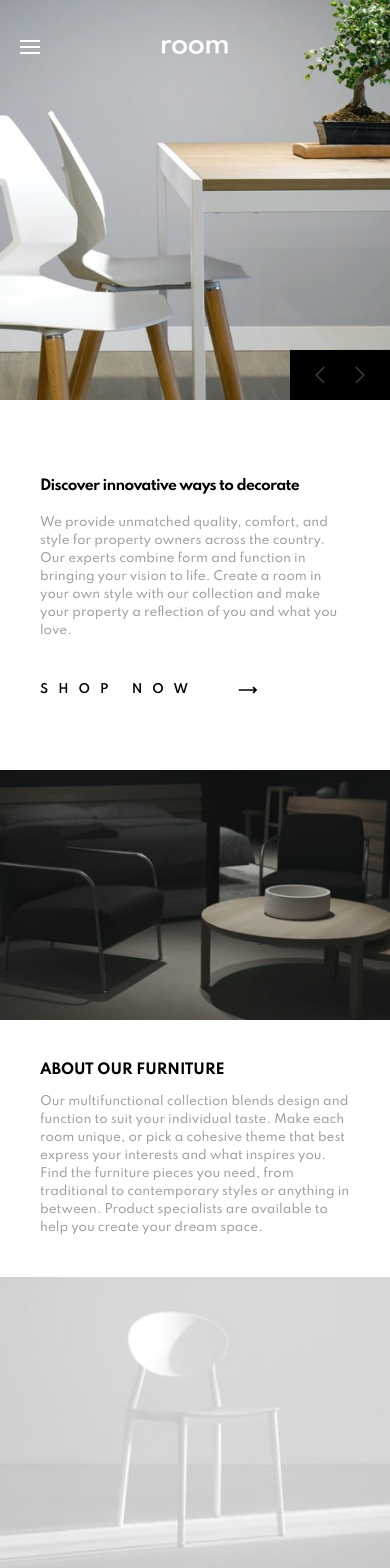
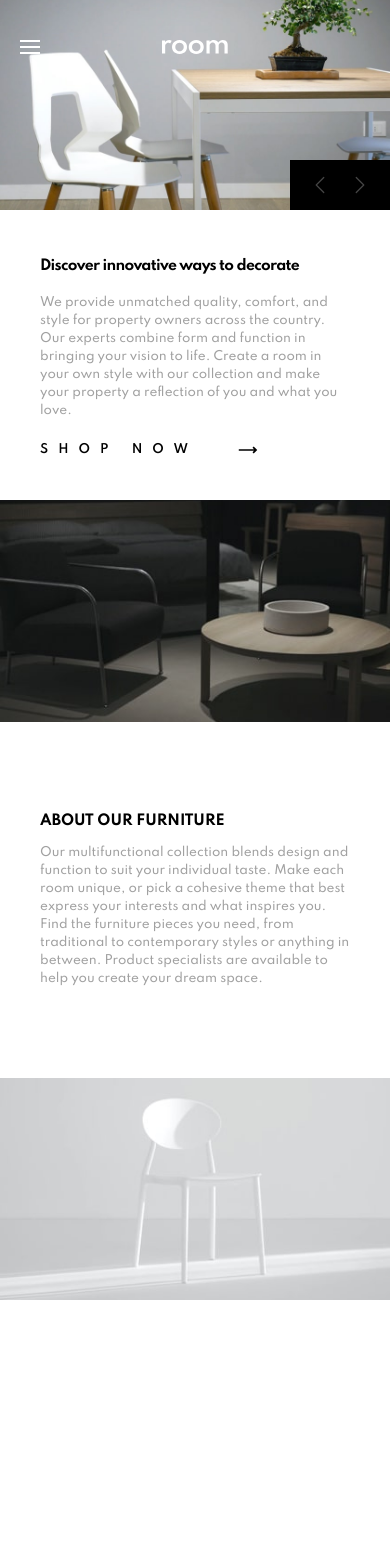
Before and after one commit to xKarol/room-homepage, a Next.js app: page / in a window 390 px wide. Shown: the top 1568 px of the page. After the commit the page ends 1300 px from the top, so only its background shows below. Built offline with nearby package versions, Linux system fonts and the light colour scheme.

Commit message:
Add desktop responsive

```diff
--- a/components/About.js
+++ b/components/About.js
@@ -1,15 +1,35 @@
+import AboutImg from "../assets/images/image-about-dark.jpg";
+import Photo from "./Photo";
+import AboutLightImg from "../assets/images/image-about-light.jpg";
+
 export default function About() {
   return (
-    <section className="w-full p-10 space-y-3">
-      <h1 className="uppercase font-bold text-[14px]">About our furniture</h1>
-      <p className="text-darkGray">
-        Our multifunctional collection blends design and function to suit your
-        individual taste. Make each room unique, or pick a cohesive theme that
-        best express your interests and what inspires you. Find the furniture
-        pieces you need, from traditional to contemporary styles or anything in
-        between. Product specialists are available to help you create your dream
-        space.
-      </p>
+    <section className="h-[800px] md:h-[250px] w-full flex flex-col md:flex-row">
+      <div className="flex-1 w-full h-full">
+        <Photo src={AboutImg} className={"w-full h-full"} alt="room photo" />
+      </div>
+      <section className="p-10 flex items-center justify-center flex-[1.25]">
+        <div className="space-y-3">
+          <h1 className="uppercase font-bold text-[14px]">
+            About our furniture
+          </h1>
+          <p className="text-darkGray">
+            Our multifunctional collection blends design and function to suit
+            your individual taste. Make each room unique, or pick a cohesive
+            theme that best express your interests and what inspires you. Find
+            the furniture pieces you need, from traditional to contemporary
+            styles or anything in between. Product specialists are available to
+            help you create your dream space.
+          </p>
+        </div>
+      </section>
+      <div className="flex-1">
+        <Photo
+          src={AboutLightImg}
+          className={"w-full h-full"}
+          alt="room photo"
+        />
+      </div>
     </section>
   );
 }
--- a/components/Hero.js
+++ b/components/Hero.js
@@ -1,21 +1,37 @@
 import { CgArrowLongRight } from "react-icons/cg";
+import Photo from "./Photo";
+import { BsChevronLeft, BsChevronRight } from "react-icons/bs";
+import Hero1 from "../assets/images/desktop-image-hero-1.jpg";
 
 export default function Hero() {
   return (
-    <section className="w-full px-10 py-[70px]">
+    <section className="h-[500px] w-full flex flex-col md:flex-row">
+      <div className="md:flex-[2] w-full h-full">
+        <Photo src={Hero1} className={"w-full h-full"} alt="room photo">
+          <div className="absolute right-0 bottom-0 bg-black h-[50px] w-[100px] md:-right-[100px] flex space-x-5 text-veryDarkGray text-xl items-center justify-center">
+            <BsChevronLeft />
+            <BsChevronRight />
+          </div>
+        </Photo>
+      </div>
+      <section className="p-10 flex justify-center items-center md:flex-1">
+        <div>
           <h1 className="text-2xl font-bold text-[14px] tracking-tighter mb-3">
             Discover innovative ways to decorate
           </h1>
           <p className="text-darkGray">
             We provide unmatched quality, comfort, and style for property owners
-        across the country. Our experts combine form and function in bringing
-        your vision to life. Create a room in your own style with our collection
-        and make your property a reflection of you and what you love.
+            across the country. Our experts combine form and function in
+            bringing your vision to life. Create a room in your own style with
+            our collection and make your property a reflection of you and what
+            you love.
           </p>
-      <div className="uppercase font-semibold tracking-[10px] mt-10 flex items-center space-x-10">
+          <button className="uppercase font-semibold tracking-[10px] mt-5 md:mt-none flex items-center space-x-10">
             <p>Shop Now</p>
             <CgArrowLongRight className="text-xl" />
+          </button>
         </div>
+      </section>
     </section>
   );
 }
--- a/pages/index.js
+++ b/pages/index.js
@@ -1,14 +1,8 @@
 import Head from "next/head";
 import Header from "../components/Header";
-import Photo from "../components/Photo";
 import About from "../components/About";
 import Hero from "../components/Hero";
-import Hero1 from "../assets/images/desktop-image-hero-1.jpg";
-import Hero2 from "../assets/images/desktop-image-hero-2.jpg";
-import Hero3 from "../assets/images/desktop-image-hero-3.jpg";
-import AboutImg from "../assets/images/image-about-dark.jpg";
-import AboutLightImg from "../assets/images/image-about-light.jpg";
-import { BsChevronLeft, BsChevronRight } from "react-icons/bs";
+
 export default function Home() {
   return (
     <>
@@ -18,20 +12,8 @@
         <link rel="icon" href="/favicon.ico" />
       </Head>
       <Header />
-      <Photo src={Hero1} className={"w-full h-[400px]"} alt="room photo">
-        <div className="absolute right-0 bottom-0 bg-black h-[50px] w-[100px] flex space-x-5 text-veryDarkGray text-xl items-center justify-center">
-          <BsChevronLeft />
-          <BsChevronRight />
-        </div>
-      </Photo>
       <Hero />
-      <Photo src={AboutImg} className={"w-full h-[250px]"} alt="room photo" />
       <About />
-      <Photo
-        src={AboutLightImg}
-        className={"w-full h-[300px]"}
-        alt="room photo"
-      />
     </>
   );
 }
```
Lines whose indentation alone changed are shown as unchanged.
